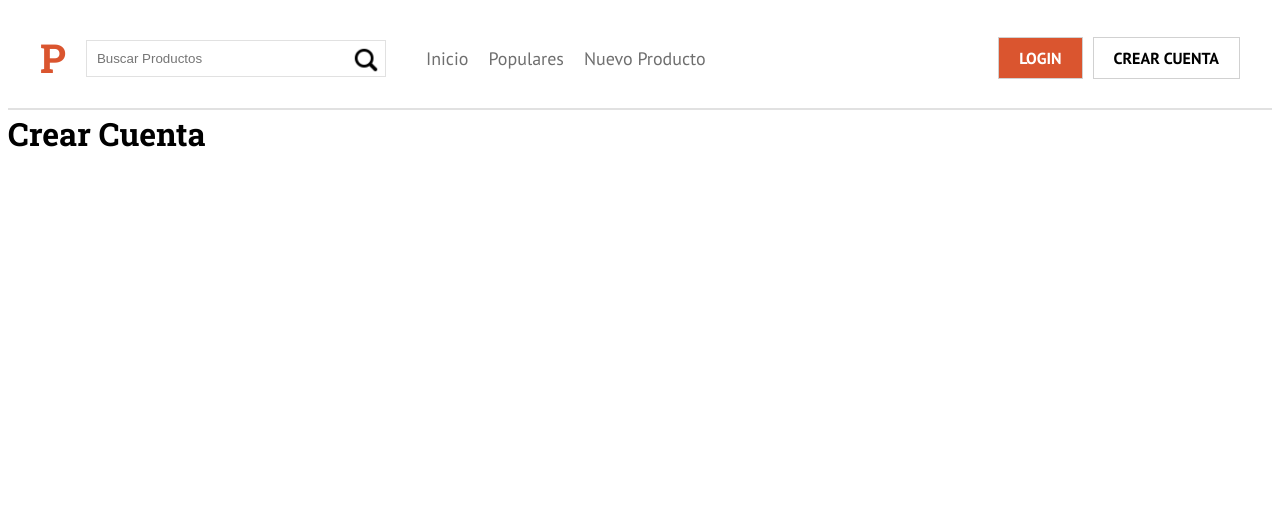
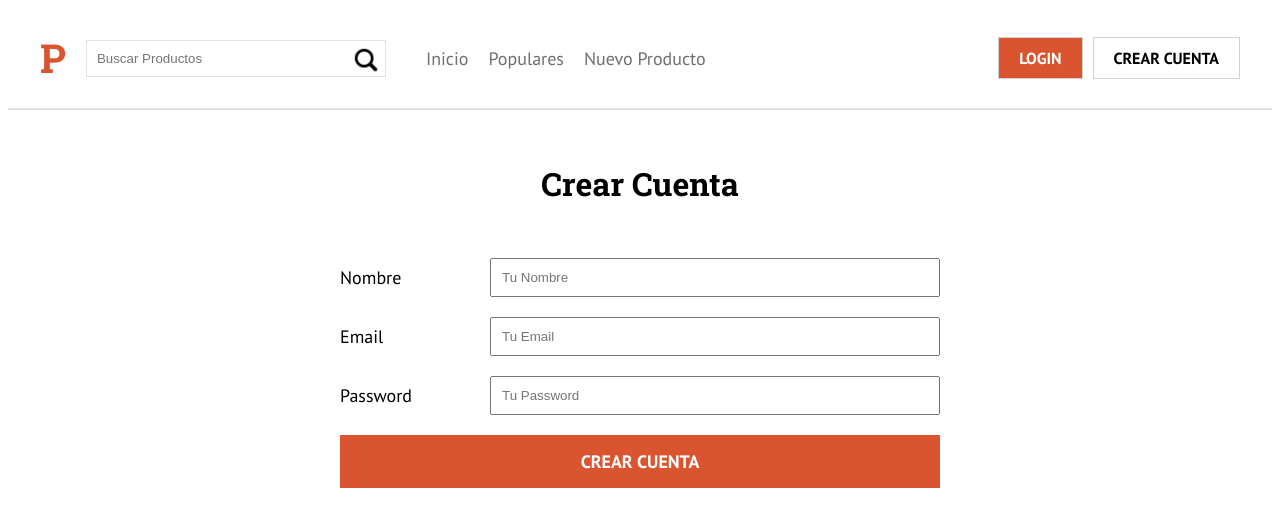
Before and after one commit to lisnielsm/product-hunt-next, a Next.js app: page /crear-cuenta in a window 1280 px wide. Shown: the top 526 px of the page. Built offline with nearby package versions, Linux system fonts and the light colour scheme.

Commit message:
Se añadio estilos para el Formulario, se creó el custom hook useValidacion y se creó el formulario de Crear Cuenta

```diff
--- /dev/null
+++ b/components/ui/Formulario.js
@@ -0,0 +1,40 @@
+import styled from "@emotion/styled";
+
+export const Formulario = styled.form`
+    max-width: 600px;
+    width: 95%;
+    margin: 5rem auto 0 auto;
+`;
+
+export const Campo = styled.div`
+    margin-bottom: 2rem;
+    display: flex;
+    align-items: center;
+
+    label {
+        flex: 0 0 150px;
+        font-size: 1.8rem;
+    }
+
+    input {
+        flex: 1;
+        padding: 1rem;
+    }
+`;
+
+export const InputSubmit = styled.input`
+    background-color: var(--naranja);
+    width: 100%;
+    padding: 1.5rem;
+    text-align: center;
+    color: #FFF;
+    font-size: 1.8rem;
+    text-transform: uppercase;
+    border: none;
+    font-family: "PT Sans", sans-serif;
+    font-weight: 700;
+
+    &:hover {
+        cursor: pointer;
+    }
+`;
--- a/pages/crear-cuenta.js
+++ b/pages/crear-cuenta.js
@@ -1,11 +1,57 @@
 import React from 'react';
+import { css } from '@emotion/react';
 import Layout from '../components/layout/layout';
+import { Formulario, Campo, InputSubmit } from '../components/ui/Formulario';
 
 export default function CrearCuenta() {
     return (
         <div>
             <Layout>
-                <h1>Crear Cuenta</h1>
+                <>
+                    <h1
+                        css={css`
+                            text-align: center;
+                            margin-top: 5rem;
+                        `}
+                    >Crear Cuenta</h1>
+
+                    <Formulario>
+                        <Campo>
+                            <label htmlFor="nombre">Nombre</label>
+                            <input
+                                type="text"
+                                id="nombre"
+                                name="nombre"
+                                placeholder="Tu Nombre"
+                            />
+                        </Campo>
+
+                        <Campo>
+                            <label htmlFor="email">Email</label>
+                            <input
+                                type="email"
+                                id="email"
+                                name="email"
+                                placeholder="Tu Email"
+                            />
+                        </Campo>
+
+                        <Campo>
+                            <label htmlFor="password">Password</label>
+                            <input
+                                type="password"
+                                id="password"
+                                name="password"
+                                placeholder="Tu Password"
+                            />
+                        </Campo>
+
+                        <InputSubmit
+                            type="submit"
+                            value="Crear Cuenta"
+                        />
+                    </Formulario>
+                </>
             </Layout>
         </div>
     )
```
Also changed, not shown: hooks/useValidacion.js (added, +46 -0 lines).
